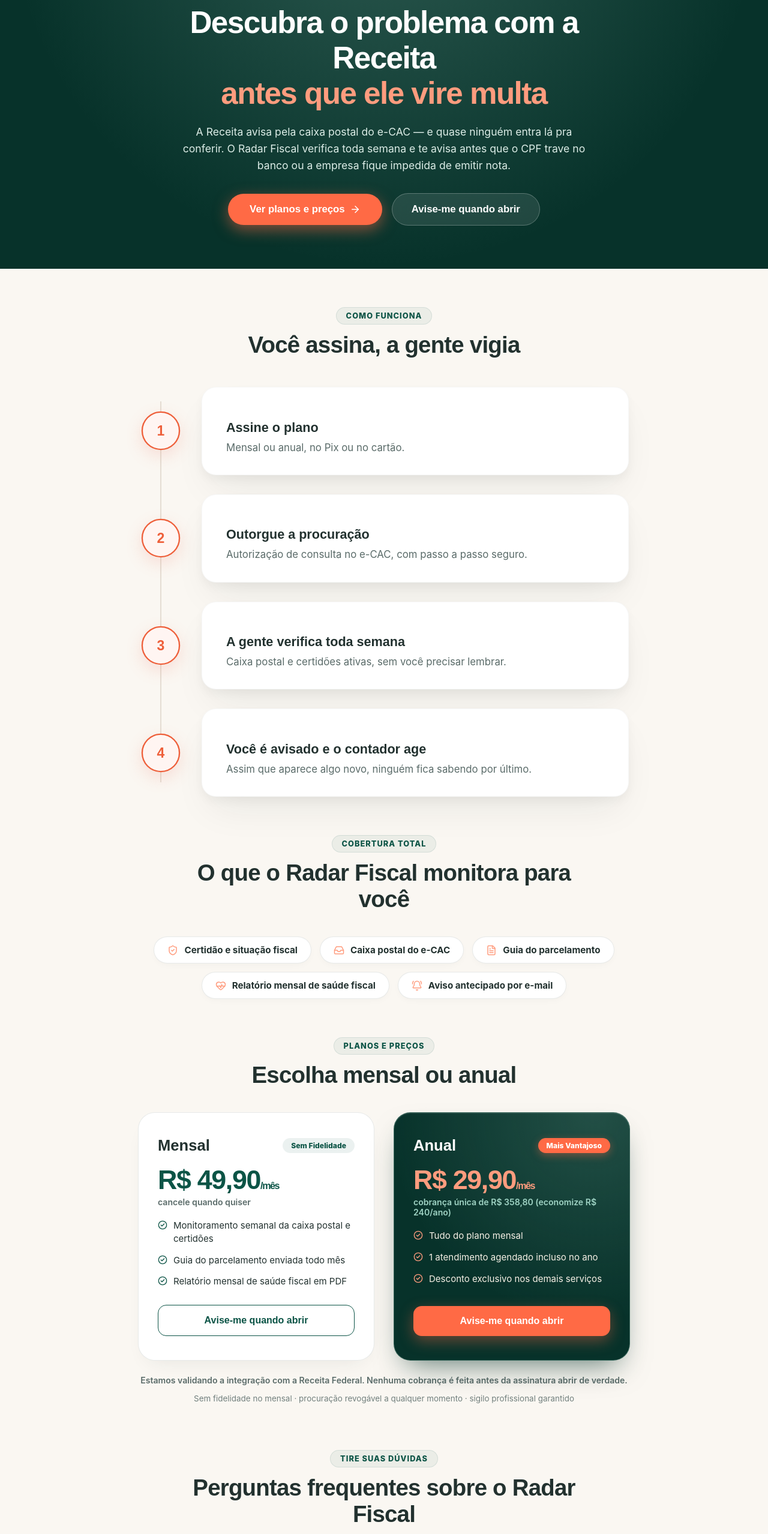
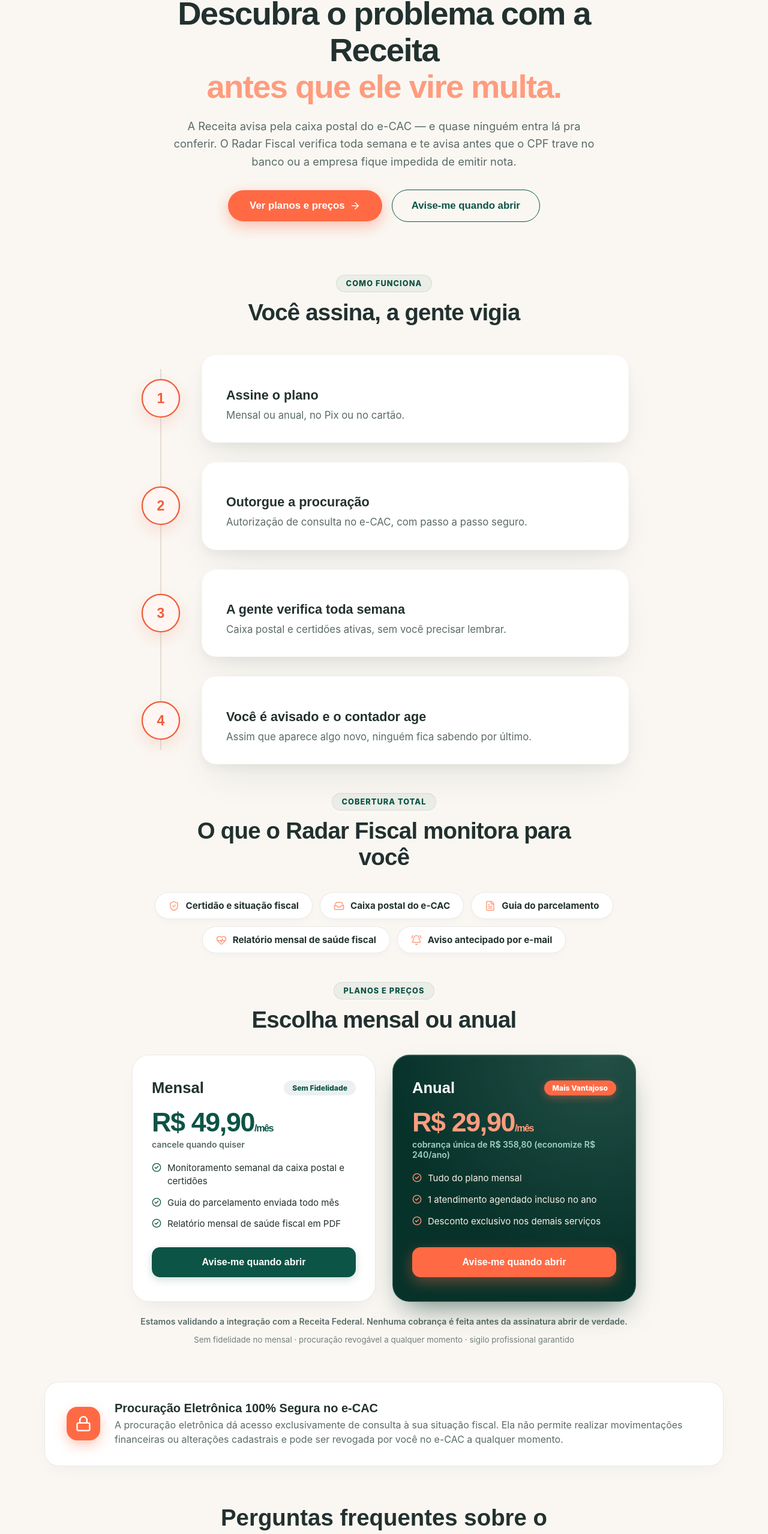
Before and after one commit to hexxa-dotcom/ol-contador, a Next.js app in the folder area-contador-next/: page /radar in a window 1280 px wide. Shown: the part 195-2752 px from the top of the page at 60% size. Built offline with nearby package versions, Linux system fonts and the light colour scheme.

Commit message:
Alinha a pagina /radar 100% ao padrao visual da pagina /precos (Hero clara, papel #FAF7F2 e cards 3D)

```diff
--- a/area-contador-next/src/app/(public)/radar/page.tsx
+++ b/area-contador-next/src/app/(public)/radar/page.tsx
@@ -1,5 +1,16 @@
 import Link from "next/link";
-import { Radar as RadarIcon, ShieldCheck, Inbox, FileText, HeartPulse, BellRing, CheckCircle2, ArrowRight } from "lucide-react";
+import {
+  Radar as RadarIcon,
+  ShieldCheck,
+  Inbox,
+  FileText,
+  HeartPulse,
+  BellRing,
+  CheckCircle2,
+  ArrowRight,
+  Lock,
+  Sparkles
+} from "lucide-react";
 import { SiteHeader, SiteFooter } from "@/components/site-shell";
 import { Reveal } from "../carrossel";
 import { TimelineSteps } from "../timeline-steps";
@@ -44,18 +55,18 @@
       <SiteHeader active="radar" />
 
       <main className={styles.mainWrapper}>
-        {/* HERO PETRÓLEO */}
+
+        {/* HERO LIGHT PAPER (IDÊNTICO À ABA PREÇOS) */}
         <section className={styles.hero}>
           <div className={styles.container}>
             <div className={styles.eyebrow}>
               <span className={styles.eyebrowDot} />
-              <RadarIcon size={16} />
               <span>Assinatura em validação — abre em breve</span>
             </div>
 
             <h1 className={styles.title}>
               Descubra o problema com a Receita<br />
-              <span className={styles.accent}>antes que ele vire multa</span>
+              <span className={styles.accent} style={{ color: '#FF9C7E' }}>antes que ele vire multa.</span>
             </h1>
 
             <p className={styles.sub}>
@@ -67,16 +78,17 @@
                 <span>Ver planos e preços</span>
                 <ArrowRight size={18} />
               </a>
-              <a className={styles.btnHeroGlass} href={AVISE_ME}>
+              <a className={styles.btnHeroOutline} href={AVISE_ME}>
                 <span>Avise-me quando abrir</span>
               </a>
             </div>
           </div>
         </section>
 
-        {/* COMO FUNCIONA */}
+        <div className={styles.container}>
+
+          {/* COMO FUNCIONA / PASSO A PASSO */}
           <section className={styles.section}>
-          <div className={styles.container}>
             <Reveal>
               <div className={styles.sectionHead}>
                 <span className={styles.sectionLabel}>Como funciona</span>
@@ -86,12 +98,10 @@
             <Reveal>
               <TimelineSteps steps={PASSOS} />
             </Reveal>
-          </div>
           </section>
 
-        {/* O QUE MONITORA */}
+          {/* O QUE MONITORA (CHIPS 3D) */}
           <section className={styles.section} style={{ paddingTop: 0 }}>
-          <div className={styles.container}>
             <Reveal>
               <div className={styles.sectionHead}>
                 <span className={styles.sectionLabel}>Cobertura Total</span>
@@ -108,12 +118,10 @@
                 ))}
               </div>
             </Reveal>
-          </div>
           </section>
 
-        {/* PLANOS E PREÇOS 3D */}
+          {/* PLANOS E PREÇOS (MESMO PADRÃO PREÇOS) */}
           <section className={styles.section} style={{ paddingTop: 0 }} id="planos">
-          <div className={styles.container}>
             <Reveal>
               <div className={styles.sectionHead}>
                 <span className={styles.sectionLabel}>Planos e Preços</span>
@@ -142,7 +150,7 @@
                   </a>
                 </div>
 
-                {/* PLANO ANUAL (DESTAQUE DARK EMBOSSED) */}
+                {/* PLANO ANUAL (CARD DESTAQUE DARK EMBOSSED) */}
                 <div className={`${styles.plano} ${styles.planoDestaque}`}>
                   <div className={styles.planoTopo}>
                     <span className={styles.planoNome}>Anual</span>
@@ -169,29 +177,30 @@
             <p className={styles.confiancaLinha}>
               Sem fidelidade no mensal · procuração revogável a qualquer momento · sigilo profissional garantido
             </p>
-          </div>
           </section>
 
-        {/* FAQ ACCORDION */}
-        <section className={styles.section} style={{ paddingTop: 0 }}>
-          <div className={styles.container}>
-            <Reveal>
-              <div className={styles.sectionHead}>
-                <span className={styles.sectionLabel}>Tire suas dúvidas</span>
-                <h2 className={styles.sectionTitle}>Perguntas frequentes sobre o Radar Fiscal</h2>
+          {/* BOX DE GARANTIA E SEGURANÇA */}
+          <div className={styles.garantiaBox}>
+            <div className={styles.garantiaIconWrap}>
+              <Lock size={28} />
             </div>
-            </Reveal>
-            <Reveal>
+            <div className={styles.garantiaText}>
+              <b>Procuração Eletrônica 100% Segura no e-CAC</b>
+              <span>A procuração eletrônica dá acesso exclusivamente de consulta à sua situação fiscal. Ela não permite realizar movimentações financeiras ou alterações cadastrais e pode ser revogada por você no e-CAC a qualquer momento.</span>
+            </div>
+          </div>
+
+          {/* FAQ */}
+          <section className={styles.faqSection}>
+            <div className={styles.faqHeader}>
+              <h2 className={styles.faqTitle}>Perguntas frequentes sobre o Radar Fiscal</h2>
+              <p className={styles.faqSub}>Entenda como funciona nosso monitoramento contínuo</p>
+            </div>
             <FaqAccordion faqList={FAQ} />
-            </Reveal>
-          </div>
           </section>
 
           {/* CTA FINAL */}
-        <section className={styles.section} style={{ paddingTop: 0, paddingBottom: 80 }}>
-          <div className={styles.container}>
-            <Reveal>
-              <div className={styles.ctaFinal}>
+          <section className={styles.ctaFinal}>
             <h2>Não espere a Receita te avisar tarde demais</h2>
             <p>Deixe seu e-mail e a gente avisa assim que o Radar Fiscal abrir para assinatura.</p>
             <div style={{ marginTop: 28 }}>
@@ -203,11 +212,9 @@
             <div style={{ marginTop: 20, fontSize: "0.95rem", color: "#DCEDE7" }}>
               ou <Link href="/precos" style={{ color: "#FF9C7E", fontWeight: 700, textDecoration: "underline" }}>veja os atendimentos de preço fixo disponíveis agora</Link>
             </div>
-              </div>
-            </Reveal>
-          </div>
           </section>
 
+        </div>
       </main>
 
       <SiteFooter />
--- a/area-contador-next/src/app/(public)/radar/radar.module.css
+++ b/area-contador-next/src/app/(public)/radar/radar.module.css
@@ -1,19 +1,21 @@
-/* RADAR FISCAL - DESIGN 3D PREMIUM */
+/* RADAR FISCAL - IDENTICO AO PADRAO DA ABA DE PREÇOS */
 
 .mainWrapper {
   background: var(--pub-paper, #FAF7F2);
   min-height: 100vh;
+  padding-bottom: 48px;
 }
 
-/* HERO SUPERFÍCIE ESCURA PETRÓLEO */
+.container {
+  max-width: 1180px;
+  margin: 0 auto;
+  padding: 0 24px;
+}
+
+/* HERO LIGHT PAPER (PADRÃO PREÇOS) */
 .hero {
-  background: var(--pub-green-deep, #07322A);
-  background-image: radial-gradient(circle at 50% -10%, rgba(159, 211, 196, 0.25), transparent 70%);
-  color: #F7F1E6;
-  padding: 80px 24px 72px;
+  padding: 64px 0 40px;
   text-align: center;
-  position: relative;
-  overflow: hidden;
 }
 
 .eyebrow {
@@ -41,12 +43,12 @@
 
 .title {
   font-family: 'Bricolage Grotesque', sans-serif;
-  font-size: clamp(2rem, 4.2vw, 3.2rem);
+  font-size: clamp(2.2rem, 4.5vw, 3.4rem);
   font-weight: 800;
+  line-height: 1.12;
   letter-spacing: -0.03em;
-  line-height: 1.15;
-  color: #FFFFFF;
-  max-width: 820px;
+  color: var(--pub-ink, #22312F);
+  max-width: 840px;
   margin: 0 auto 20px;
 }
 
@@ -55,9 +57,9 @@
 }
 
 .sub {
-  font-size: 1.1rem;
-  color: #DCEDE7;
-  max-width: 680px;
+  font-size: 1.15rem;
+  color: var(--pub-ink-soft, #5A6B69);
+  max-width: 720px;
   margin: 0 auto 32px;
   line-height: 1.6;
 }
@@ -82,54 +84,46 @@
   font-size: 1.05rem;
   font-weight: 800;
   text-decoration: none !important;
-  box-shadow: 0 8px 24px rgba(255, 106, 69, 0.5);
+  box-shadow: 0 8px 24px rgba(255, 106, 69, 0.4);
   transition: all 0.25s ease;
 }
 
 .btnHeroCoral:hover {
   background: #e04b2b;
   transform: translateY(-2px);
-  box-shadow: 0 12px 30px rgba(255, 106, 69, 0.6);
+  box-shadow: 0 12px 30px rgba(255, 106, 69, 0.5);
 }
 
-.btnHeroGlass {
+.btnHeroOutline {
   display: inline-flex;
   align-items: center;
   gap: 8px;
   padding: 16px 32px;
   border-radius: 99px;
-  background: rgba(255, 255, 255, 0.1);
-  border: 1px solid rgba(255, 255, 255, 0.25);
-  color: #FFFFFF !important;
+  background: transparent;
+  border: 1.5px solid var(--pub-green, #0C5446);
+  color: var(--pub-green, #0C5446) !important;
   font-family: 'Hanken Grotesk', sans-serif;
   font-size: 1.05rem;
   font-weight: 700;
   text-decoration: none !important;
-  backdrop-filter: blur(12px);
   transition: all 0.25s ease;
 }
 
-.btnHeroGlass:hover {
-  background: rgba(255, 255, 255, 0.18);
-  border-color: rgba(255, 255, 255, 0.4);
+.btnHeroOutline:hover {
+  background: rgba(12, 84, 70, 0.06);
   transform: translateY(-2px);
 }
 
 /* SEÇÕES */
 .section {
-  padding: 64px 0;
-}
-
-.container {
-  max-width: 1080px;
-  margin: 0 auto;
-  padding: 0 24px;
+  padding: 48px 0;
 }
 
 .sectionHead {
   text-align: center;
   max-width: 640px;
-  margin: 0 auto 40px;
+  margin: 0 auto 36px;
 }
 
 .sectionLabel {
@@ -162,7 +156,7 @@
   display: flex;
   flex-wrap: wrap;
   justify-content: center;
-  gap: 14px;
+  gap: 12px;
   max-width: 880px;
   margin: 0 auto;
 }
@@ -193,12 +187,12 @@
   flex-shrink: 0;
 }
 
-/* PLANOS DE ASSINATURA 3D */
+/* PLANOS DE ASSINATURA 3D (MESMO PADRÃO PREÇOS) */
 .planos {
   display: grid;
   grid-template-columns: repeat(2, 1fr);
-  gap: 32px;
-  max-width: 820px;
+  gap: 28px;
+  max-width: 840px;
   margin: 0 auto;
   align-items: stretch;
 }
@@ -220,7 +214,7 @@
   box-shadow: 0 24px 48px -18px rgba(34, 49, 47, 0.18);
 }
 
-/* CARD ANUAL DESTAQUE 3D */
+/* CARD ANUAL DESTAQUE 3D PETRÓLEO */
 .planoDestaque {
   background: var(--pub-green-deep, #07322A);
   background-image: radial-gradient(circle at 85% 0%, rgba(159, 211, 196, 0.18), transparent 65%);
@@ -309,7 +303,6 @@
   display: flex;
   gap: 10px;
   align-items: flex-start;
-
 }
 
 .lista svg {
@@ -336,16 +329,17 @@
   font-size: 1rem;
   text-decoration: none !important;
   transition: all 0.25s ease;
-  border: 1.5px solid var(--pub-green, #0C5446);
-  color: var(--pub-green, #0C5446);
+  background: var(--pub-green, #0C5446);
+  color: #FFFFFF !important;
+  box-shadow: 0 4px 14px rgba(12, 84, 70, 0.2);
 }
 
 .planoCta:hover {
-  background: rgba(12, 84, 70, 0.08);
+  background: var(--pub-green-deep, #07322A);
+  transform: translateY(-2px);
 }
 
 .planoDestaque .planoCta {
-  border: none;
   background: #FF6A45;
   color: #FFFFFF !important;
   box-shadow: 0 8px 24px rgba(255, 106, 69, 0.4);
@@ -373,7 +367,72 @@
   opacity: 0.85;
 }
 
-/* CTA FINAL */
+/* GARANTIA BOX (MESMO PADRÃO PREÇOS) */
+.garantiaBox {
+  background: #FFFFFF;
+  border: 1px solid rgba(34, 49, 47, 0.1);
+  border-radius: 24px;
+  padding: 32px 36px;
+  display: flex;
+  align-items: center;
+  gap: 24px;
+  margin-bottom: 64px;
+  box-shadow: 0 12px 32px -15px rgba(34, 49, 47, 0.08);
+}
+
+.garantiaIconWrap {
+  width: 56px;
+  height: 56px;
+  border-radius: 18px;
+  background: #FF6A45;
+  color: #FFFFFF;
+  display: flex;
+  align-items: center;
+  justify-content: center;
+  flex-shrink: 0;
+  box-shadow: 0 8px 20px rgba(255, 106, 69, 0.35);
+}
+
+.garantiaText b {
+  display: block;
+  font-family: 'Bricolage Grotesque', sans-serif;
+  font-size: 1.25rem;
+  font-weight: 800;
+  color: var(--pub-ink, #22312F);
+  margin-bottom: 4px;
+}
+
+.garantiaText span {
+  font-size: 1rem;
+  color: var(--pub-ink-soft, #5A6B69);
+  line-height: 1.5;
+}
+
+/* FAQ SECTION */
+.faqSection {
+  margin-bottom: 64px;
+}
+
+.faqHeader {
+  text-align: center;
+  max-width: 600px;
+  margin: 0 auto 40px;
+}
+
+.faqTitle {
+  font-family: 'Bricolage Grotesque', sans-serif;
+  font-size: clamp(1.8rem, 3vw, 2.4rem);
+  font-weight: 800;
+  color: var(--pub-ink, #22312F);
+  margin-bottom: 12px;
+}
+
+.faqSub {
+  font-size: 1.05rem;
+  color: var(--pub-ink-soft, #5A6B69);
+}
+
+/* CTA FINAL (MESMO PADRÃO PREÇOS) */
 .ctaFinal {
   background: var(--pub-green-deep, #07322A);
   color: #F7F1E6;
@@ -383,21 +442,22 @@
   position: relative;
   overflow: hidden;
   box-shadow: 0 24px 50px -20px rgba(7, 50, 42, 0.7);
+  margin-bottom: 64px;
 }
 
 .ctaFinal h2 {
   font-family: 'Bricolage Grotesque', sans-serif;
-  font-size: clamp(1.8rem, 3vw, 2.5rem);
+  font-size: clamp(1.8rem, 3.5vw, 2.6rem);
   font-weight: 800;
   color: #FFFFFF;
-  margin: 0 0 12px;
+  margin: 0 0 16px;
 }
 
 .ctaFinal p {
-  font-size: 1.08rem;
+  font-size: 1.1rem;
   color: #DCEDE7;
-  max-width: 520px;
-  margin: 0 auto;
+  max-width: 580px;
+  margin: 0 auto 32px;
   line-height: 1.6;
 }
 
@@ -406,4 +466,12 @@
     grid-template-columns: 1fr;
     max-width: 440px;
   }
+  .garantiaBox {
+    flex-direction: column;
+    text-align: center;
+    padding: 28px 20px;
+  }
+  .ctaFinal {
+    padding: 48px 24px;
+  }
 }
```
Lines whose indentation alone changed are shown as unchanged.
